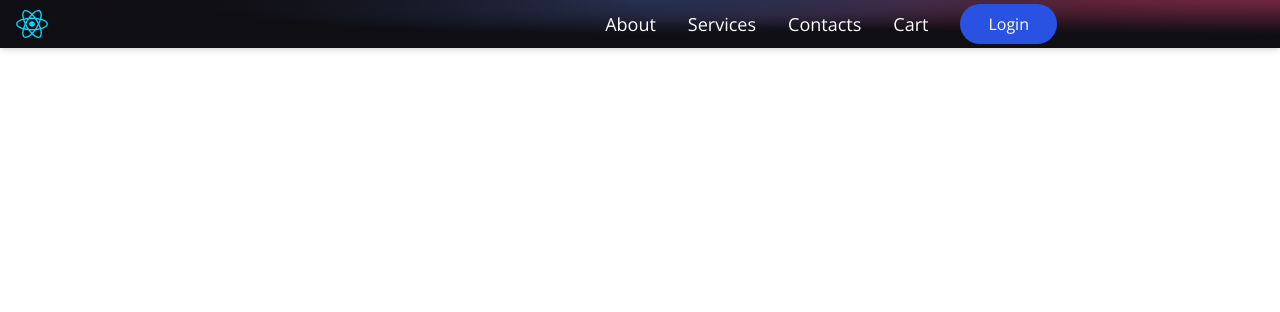
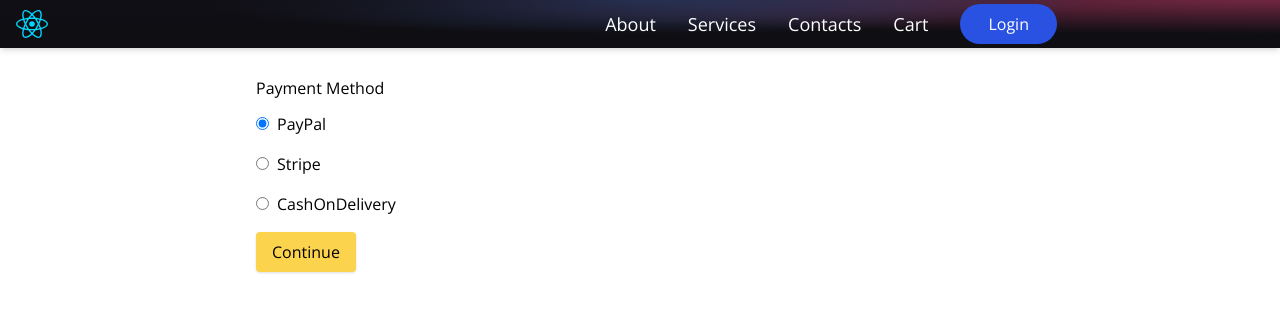
Before and after one commit to csalpha/vite-mern, a React (Vite) app in the folder client/: page /payment in a window 1280 px wide. Shown: the top 312 px of the page. Built offline with nearby package versions, Linux system fonts and the light colour scheme.

Commit message:
Build Payment Method Screen

```diff
--- a/client/src/App.tsx
+++ b/client/src/App.tsx
@@ -13,6 +13,7 @@
 import SigninScreen from "./screens/SigninScreen";
 import SignupScreen from "./screens/SignupScreen";
 import ShippingAddressScreen from "./screens/ShippingAddressScreen";
+import PaymentMethodScreen from "./screens/PaymentMethodScreen";
 import "react-responsive-carousel/lib/styles/carousel.min.css";
 import { Carousel } from "react-responsive-carousel";
 import { Store } from "./Store";
@@ -218,6 +219,7 @@
             <Route path='/signin' element={<SigninScreen />}></Route>
             <Route path='/signup' element={<SignupScreen />}></Route>
             <Route path='shipping' element={<ShippingAddressScreen />}></Route>
+            <Route path='payment' element={<PaymentMethodScreen />}></Route>
           </Routes>
         </main>
       </div>
--- /dev/null
+++ b/client/src/screens/PaymentMethodScreen.jsx
@@ -0,0 +1,95 @@
+import React, { useContext, useState } from "react";
+import { Helmet } from "react-helmet-async";
+import { useNavigate } from "react-router-dom";
+import { Store } from "../Store";
+
+const PaymentMethodScreen = () => {
+  // navigation between pages
+  const navigate = useNavigate();
+
+  // access the global store and getting state and dispatch method
+  const { state, dispatch: ctxDispatch } = useContext(Store);
+
+  // destructuring state object to get 'shippingAddress' and 'paymentMethod' from cart key
+  const {
+    cart: { shippingAddress, paymentMethod },
+  } = state;
+
+  // if there's no shipping address associated with this cart
+  if (!shippingAddress.address) {
+    // navigate the user to ShippingScreen
+    navigate("/shipping");
+  }
+
+  /* defining a state variable named 'paymentMethodName', initiazlied with the existing paymentMethod or default ("Paypal"),
+  Also creating a function 'setPaymentMethod' to update the value of 'paymentMethodName' */
+  const [paymentMethodName, setPaymentMethod] = useState(
+    paymentMethod || "PayPal"
+  );
+
+  const submitHandler = (e) => {
+    document.body.scrollTop = 0;
+    document.documentElement.scrollTop = 0; // scrolling to top of document
+    e.preventDefault(); // preventing the default form submission behavior
+    /* calling dispatch with action object 'SAVE_PAYMENT_METHOD'
+     along with argument 'paymentMethodName' through context provider */
+    ctxDispatch({ type: "SAVE_PAYMENT_METHOD", payload: paymentMethodName });
+    // saving 'paymentMethodName' in local storage
+    localStorage.setItem("paymentMethod", paymentMethodName);
+    navigate("/placeorder"); // navigating the user to PlaceOrderScreen
+  };
+  return (
+    <div>
+      {" "}
+      <div className='container small-container'>
+        <Helmet>
+          <title>Payment Method</title>
+        </Helmet>
+
+        <form className='mx-auto max-w-screen-md' onSubmit={submitHandler}>
+          <h1 className='my-3'>Payment Method</h1>
+          <div className='mb-4'>
+            <input
+              type='radio'
+              id='PayPal'
+              label='PayPal'
+              value='PayPal'
+              checked={paymentMethodName === "PayPal"} // condition to check whether radio button is selected or not
+              onChange={(e) => setPaymentMethod(e.target.value)} // function triggered whenever any change occurs
+            />
+            <label className='p-2'>PayPal</label>
+          </div>
+          <div className='mb-4'>
+            <input
+              type='radio'
+              id='Stripe'
+              label='Stripe'
+              value='Stripe'
+              checked={paymentMethodName === "Stripe"} // condition to check whether radio button is selected or not
+              onChange={(e) => setPaymentMethod(e.target.value)} // function triggered whenever any change occurs
+            />
+            <label className='p-2'>Stripe</label>
+          </div>
+          <div className='mb-4'>
+            <input
+              type='radio'
+              id='CashOnDelivery'
+              label='CashOnDelivery'
+              value='CashOnDelivery'
+              checked={paymentMethodName === "CashOnDelivery"} // condition to check whether radio button is selected or not
+              onChange={(e) => setPaymentMethod(e.target.value)} // function triggered whenever any change occurs
+            />
+            <label className='p-2'>CashOnDelivery</label>
+          </div>
+          <div className='mb-3'>
+            <button className='primary-button' type=''>
+              Continue
+            </button>
+          </div>
+        </form>
+      </div>
+    </div>
+  );
+};
+
+export default PaymentMethodScreen;
```
Also changed, not shown: 1 other file (tests, documents, lock files or other folders).
